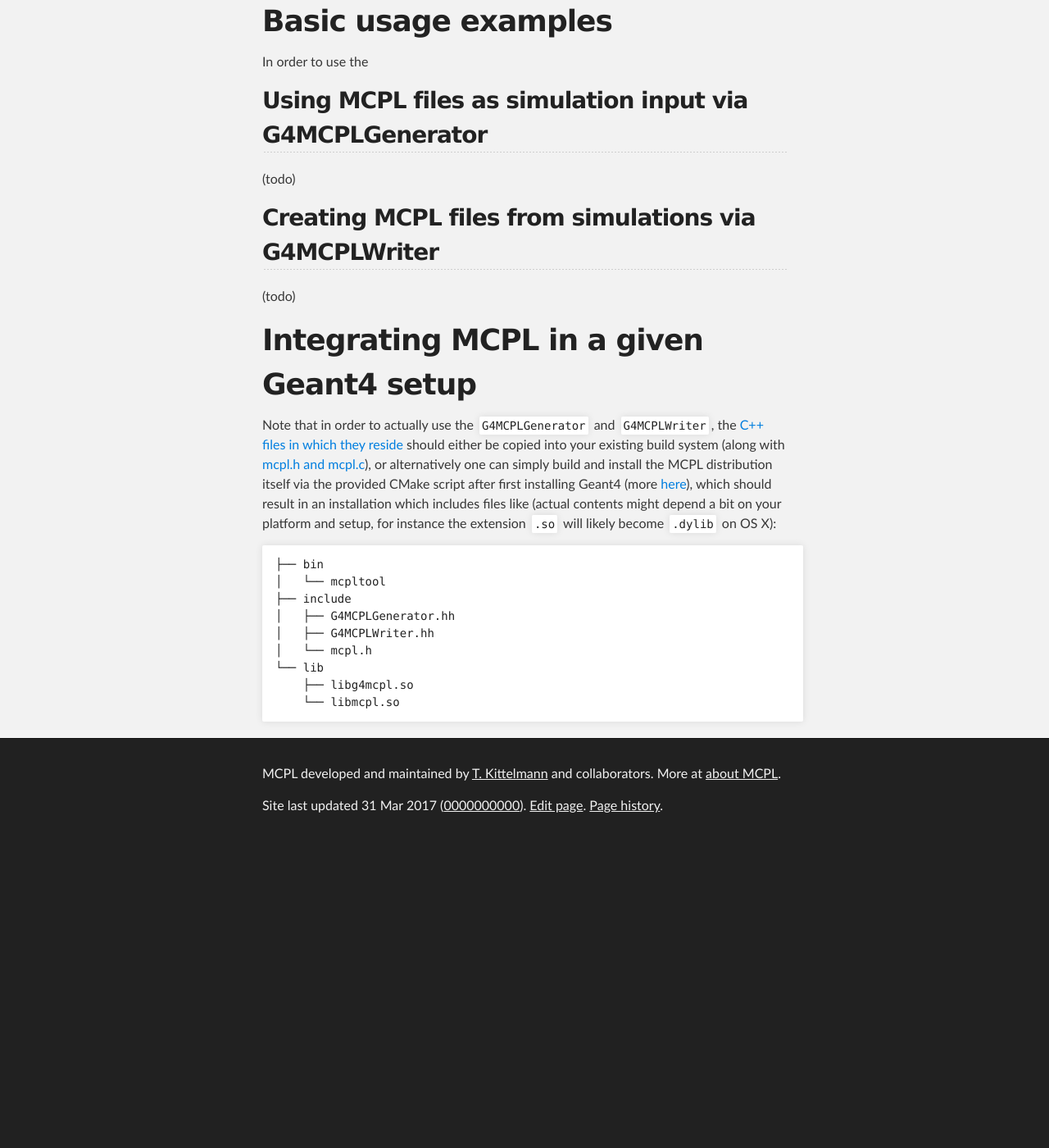
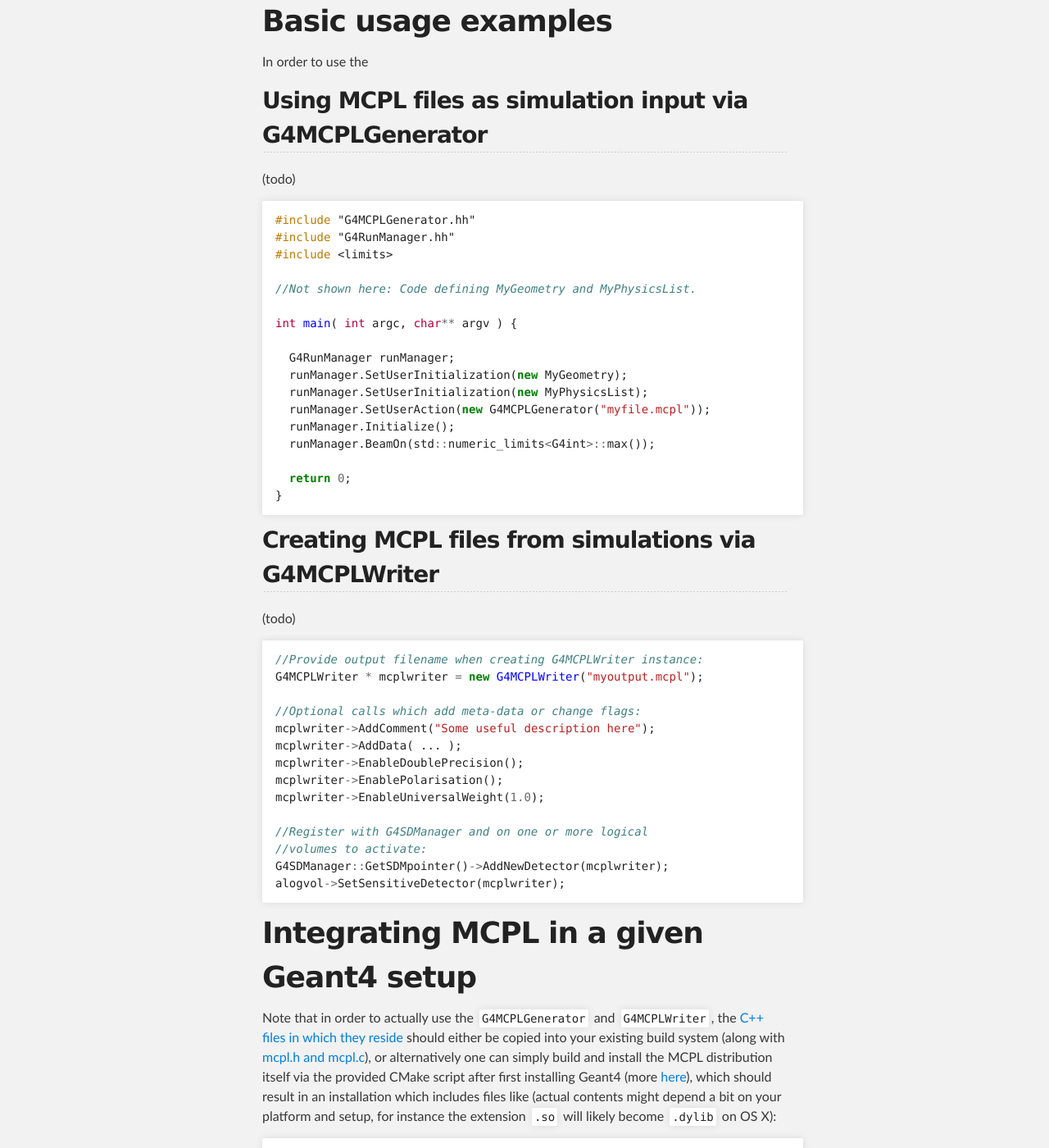
Before and after one commit to mctools/mcpl, a Jekyll site: the page built from hooks_geant4.md, in a window 1280 px wide and 1400 px high, scrolled down 720 px. Shown: the whole window at 82% size. Built offline with Jekyll 4.4.1, drawn with Linux system fonts in a browser that asks for light colours; before the commit the page ends 1749 px from its top, so only the background shows below that; some of the changed text lies outside the part shown.

Commit message:
Update hooks_geant4.md

````diff
--- a/hooks_geant4.md
+++ b/hooks_geant4.md
@@ -17,22 +17,61 @@ In order to use the
 
 (todo)
 
+```c++
+#include "G4MCPLGenerator.hh"
+#include "G4RunManager.hh"
+#include <limits>
+
+//Not shown here: Code defining MyGeometry and MyPhysicsList.
+
+int main( int argc, char** argv ) {
+
+  G4RunManager runManager;
+  runManager.SetUserInitialization(new MyGeometry);
+  runManager.SetUserInitialization(new MyPhysicsList);
+  runManager.SetUserAction(new G4MCPLGenerator("myfile.mcpl"));
+  runManager.Initialize();
+  runManager.BeamOn(std::numeric_limits<G4int>::max());
+
+  return 0;
+}
+```
+
 ## Creating MCPL files from simulations via G4MCPLWriter
 
 (todo)
+
+```c++
+//Provide output filename when creating G4MCPLWriter instance:
+G4MCPLWriter * mcplwriter = new G4MCPLWriter("myoutput.mcpl");
+
+//Optional calls which add meta-data or change flags:
+mcplwriter->AddComment("Some useful description here");
+mcplwriter->AddData( ... );
+mcplwriter->EnableDoublePrecision();
+mcplwriter->EnablePolarisation();
+mcplwriter->EnableUniversalWeight(1.0);
+
+//Register with G4SDManager and on one or more logical
+//volumes to activate:
+G4SDManager::GetSDMpointer()->AddNewDetector(mcplwriter);
+alogvol->SetSensitiveDetector(mcplwriter);
+```
 
 # Integrating MCPL in a given Geant4 setup
 
 Note that in order to actually use the `G4MCPLGenerator` and `G4MCPLWriter`, the [C++ files in which they reside]({{"/raw/master/src/geant4/" | prepend: site.github.repository_url }}) should either be copied into your existing build system (along with [mcpl.h and mcpl.c]({{"/raw/master/src/mcpl/" | prepend: site.github.repository_url }})), or alternatively one can simply build and install the MCPL distribution itself via the provided CMake script after first installing Geant4 (more [here](LOCAL:get)), which should result in an installation which includes files like (actual contents might depend a bit on your platform and setup, for instance the extension `.so` will likely become `.dylib` on OS X):
 
 ```
-├── bin
+├── bin/
 │   └── mcpltool
-├── include
+├── include/
 │   ├── G4MCPLGenerator.hh
 │   ├── G4MCPLWriter.hh
 │   └── mcpl.h
-└── lib
+└── lib/
     ├── libg4mcpl.so
     └── libmcpl.so
 ```
+
+Next, make sure that the build system in which you work on your Geant4 code will include the `include/` directory above in the compilers include path (so you can for instance do `#include "G4MCPLGenerator.hh"` in your code), and that your application is linked with the two libraries in the `lib/` directory above.
````
